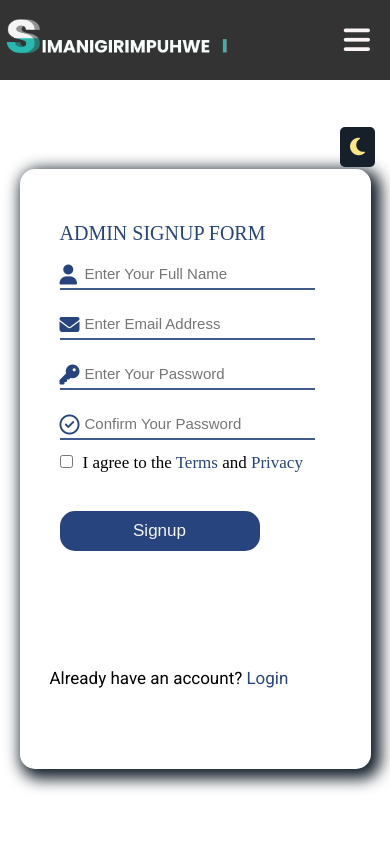
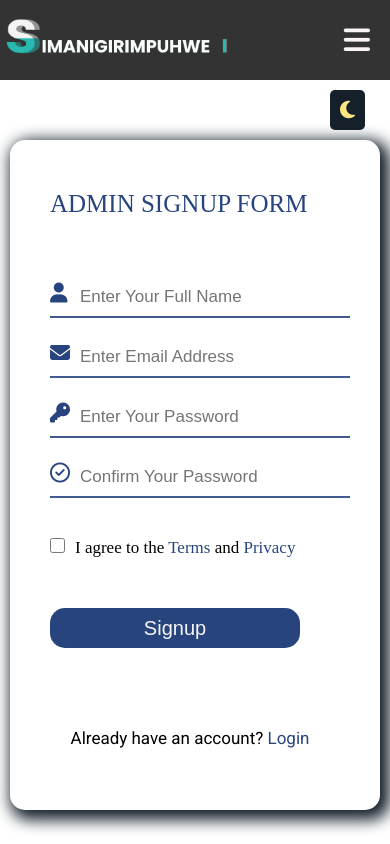
Before and after one commit to SimonImanigirimpuhwe/my-brand-website, a plain HTML site: page signup/index.html in a window 390 px wide. Shown: the top 844 px of the page. Drawn offline with Linux system fonts and the light colour scheme.

Commit message:
bg(responsiveness): fix pages responsiveness

```diff
--- a/styles/article.css
+++ b/styles/article.css
@@ -10,6 +10,7 @@ header and footer styles are found in helper.css
     display: flex;
     flex-direction: row;
     -ms-flex-direction: row;
+    padding-top: 20px;
 }
 #back-btn{
     margin-left: 20px;
@@ -293,6 +294,7 @@ customise responsivess
         display: flex;
         flex-direction: column;
         -ms-flex-direction: column;
+        padding-top: 50px;
     }
     .interaction-menu{
         width: 250px;
@@ -302,7 +304,7 @@ customise responsivess
     .comment-form{
         margin: auto;
         margin-top: 30px;
-        width: 350px;
+        width: 300px;
     }
     #comments-card{
         margin: auto;
@@ -316,7 +318,4 @@ customise responsivess
         width: 300px;
         height: 250px;
     }
-    .toggle-switch{
-        padding-top: 16vh;
-    }
 }
--- a/styles/contact.css
+++ b/styles/contact.css
@@ -65,6 +65,7 @@ Header and footer styles are found in helper.css
     font-family: 'Roboto', sans-serif;
     font-size: 15px;
     line-height: 29px;
+    padding-right: 30px;
 }
 #contact-form h3{
     margin-left: -70%;
@@ -80,6 +81,9 @@ Header and footer styles are found in helper.css
     border: 2px solid  #27447e;
     box-sizing: border-box;
     padding-left: 10px;
+}
+input{
+    font-size: 17px;
 }
 #message-area{
     width: 400px;
@@ -147,25 +151,21 @@ customise responsivenss
     #query-wrapper{
         height: 656px;
         margin-right: 50px;
-
      }
-}
-@media screen and (max-width: 1140px){
-
 }
 @media screen and (max-width: 1140px){
     .contact-container{
         display: flex;
-        flex-direction: column;
-        -ms-flex-direction:column;
+        flex-direction: column-reverse;
+        -ms-flex-direction:column-reverse;
         padding-top: 5vh;
         padding-bottom: 10vh;
     }
     #query-wrapper{
         margin: auto;
-        width: 500px;
+        width: 80%;
         height: 656px;
-        margin-top: 10vh;
+        margin-top: 15px;
         justify-content: center;
      }
      #query-wrapper img{
@@ -183,39 +183,41 @@ customise responsivenss
         font-family: 'Roboto', sans-serif;
         font-size: 20px;
     }
+    #contacts-wrapper{
+        margin: auto;
+        padding-top: 50px;
+     }
+     #contact-form label,
+     textarea{
+         font-size: 20px;
+         font-weight: medium;
+     }
+     #email,
+     #name,
+     #message-area{
+     width: 500px;
+     margin: auto;
+     }
 }
 @media screen and (max-width: 761px){
-    .contact-container{
-        display: flex;
-        flex-direction: column;
-        -ms-flex-direction:column;
-        padding-top: 5vh;
-        padding-bottom: 10vh;
+    #email,
+    #name{
+    width:350px;
+    height: 40px;
     }
-    #contacts-wrapper{
-       margin: auto;
-    }
-    #query-wrapper img{
-        display: none;
-    }
-    #query-wrapper{
-       margin: auto;
-       width: 300px;
-       height: 500px;
-       margin-top: 10vh;
-       padding-right: 20px;
-    }
-    #query-wrapper h3{
-        margin: auto;
+    #message-area{
+        margin-bottom: 20px;
+        width: 350px;
     }
     #submit-form{
         margin: auto;
         width: 200px;
-        height: 40px;
     }
-    #contact-form{
-        margin: auto;
-    }
+    #query-wrapper{
+        height: 500px;
+     }
+}
+@media screen and (max-width: 495px){
     #email,
     #name{
     width: 270px;
@@ -225,4 +227,20 @@ customise responsivenss
         margin-bottom: 20px;
         width: 270px;
     }
+    #query-wrapper{
+        width: 90%;
+     }
+     #submit-form{
+        width: 150px;
+    }
 }
+@media screen and (max-width: 354px){
+    #email,
+    #name,
+    #message-area{
+    width: 200px;
+    }
+    #query-wrapper{
+        width: 90%;
+     }
+}
--- a/styles/helper.css
+++ b/styles/helper.css
@@ -66,9 +66,9 @@ header{
     height: 70px;
 }
 .toggle-switch{
-    padding-top: 15vh;
+    margin-top: 90px;
     margin-left:  auto;
-    padding-right: 50px;
+    padding-right: 60px;
 }
 .toggle-switch button{
     position: fixed;
@@ -76,6 +76,7 @@ header{
     padding: 10px;
     border-radius: 5px;
     background: #15202b;
+    z-index: 1;
 }
 .toggle-switch button:hover{
     cursor: pointer;
--- a/styles/login.css
+++ b/styles/login.css
@@ -6,7 +6,9 @@ body{
     background: #FFFFFF;
 }
 main{
-    height: 100vh;
+    width: 80%;
+    margin: auto;
+    margin-bottom: 50px;
 }
 #login-form-container{
     background: white;
@@ -14,10 +16,10 @@ main{
     flex-direction: row;
     -ms-flex-direction: row;
     justify-content: space-around;
-    margin-left: 20%;
-    margin-right: 20%;
-    height: 75%;
-    margin-top: 5vh;
+    height:550px;
+    width: 100%;
+    border-radius: 15px;
+    margin-top: 50px;
     border-radius: 15px;
     box-shadow: 5px 5px 15px 2px #15202b;
 }
@@ -26,7 +28,9 @@ main{
     flex-direction: column;
     -ms-flex-direction: column;
     padding-top: 50px;
-    padding-bottom: 20px;
+    padding-bottom: 40px;
+    padding-left: 30px;
+    padding-right: 20px;
 }
 #login-form div{
     position: relative;
@@ -39,27 +43,31 @@ main{
     color: #27447e;
 }
 #login-form p{
-    font-size: 20px;
+    font-size: 30px;
     text-transform: uppercase;
     color:#27447e;
     padding-bottom: 50px;
+    padding-top: 10px;
 }
 #password-reset{
     padding-top: 50px;
 }
 #login-form input:not([type='checkbox']){
-    height: 30px;
-    width: 100%;
+    height: 40px;
+    width:  450px;
     padding-left: 25px;
     border-top: hidden;
     border-right: hidden;
     border-left: hidden;
     border-bottom: 2px solid #27447e;
     margin: 10px 0;
-    font-size: 15px;
+    font-size: 17px;
 }
 #login-form input:focus{
     outline: none;
+}
+#password-reset{
+    font-size: 20px;
 }
 #password-reset a{
     text-decoration: none;
@@ -68,9 +76,10 @@ main{
 }
 #login-form button{
     background: #27447E;
-    margin-top: 50px;
-    height: 40px;
-    font-size: 17px;
+    margin-top: 80px;
+    height: 50px;
+    font-size: 20px;
+    width: 300px;
     color: white;
     border-radius:15px;
     border: none;
@@ -83,17 +92,23 @@ main{
     border: 1px solid #f5f5ff;
 }
 #imag-wrapper{
-    padding-top: 50px;
+    padding-top: 70px;
+    display: flex;
+    flex-direction: column;
+    -ms-flex-direction: column;
+    padding-bottom: 40px;
 }
 #imag-wrapper img{
     width: 200px;
     padding-left: 20px;
-    margin-left: -30px;
-    margin-top: 35%;
+    margin-top: 20%;
 }
 #imag-wrapper p{
-    padding-top: 60px;
-    font-size: 20px;
+    font-size: 25px;
+    padding-bottom: 70px;
+    padding-right: 10px;
+    margin-top: auto;
+    font-family: 'Roboto', sans-serif;
 }
 #imag-wrapper a{
     text-decoration: none;
@@ -147,141 +162,79 @@ Style dark mode
 customize responsiveness
 =======================================
 */
-@media screen and (max-width: 1085px){
-    #login-form-container{
-        height: 80%;
-    }
-}
-@media screen and (max-width:1013px){
+@media screen and (max-width: 1060px){
     #imag-wrapper img{
         display: none;
-    }
-    #login-form {
-        margin-right: 20%;
-        margin-left: 40px;
-        padding: 0;
-        padding-top: 1vh;
     }
     #login-form-container{
         display: flex;
         flex-direction: column;
         -ms-flex-direction: column;
-        margin-top: 3vh;
-        margin-left: 20%;
-        margin-right: 20%;
-        height: 90%;
+        height:650px;
+    }
+    main{
+        width: 90%;
+    }
+    #login-form{
+        align-self: center;
     }
     #imag-wrapper p{
-        padding-bottom: 100px;
-        text-align: center;
+        align-self: center;
+        margin-left: -100px;
+    }
+}
+@media screen and (max-width:530px){
+    #login-form input:not([type='checkbox']){
+        width:  350px;
     }
     #login-form p{
-        padding-bottom: 10px;
+        font-size: 25px;
     }
-    #imag-wrapper{
-        padding-top:0;
+    #imag-wrapper p,
+    #password-reset{
+        font-size: 18px;;
     }
 }
-
-@media screen and (max-width:853px){
-    #imag-wrapper img{
-        display: none;
+@media screen and (max-width: 417px){
+    #login-form input:not([type='checkbox']){
+        width:  250px;
     }
-    #login-form {
-        margin-right: 20%;
-        margin-left: 40px;
+    #imag-wrapper p{
+        margin-left: unset;
+    }
+    main{
+        width: 95%;
     }
     #login-form button{
-        margin-top: 50px;
-        height: 40px;
-        margin-bottom: 20px;
-        width: 300px;
-        align-self: center;
+        width: 250px;
     }
-    #login-form-container{
-        display: flex;
-        flex-direction: column;
-        -ms-flex-direction: column;
-        margin-left: 15%;
-        margin-right: 15%;
-        height: 90%;
+}
+@media screen and (max-width: 320px){
+    #login-form input:not([type='checkbox']){
+        width:  200px;
     }
-    #imag-wrapper p{
-        padding-bottom: 100px;
-        margin-left: 40px;
+    main{
+        width: 97%;
+    }
+    #login-form button{
+        width: 200px;
     }
     #login-form p{
-        padding-bottom: 10px;
+        font-size: 20px;
     }
 }
-@media screen and (max-width:671px){
-    #imag-wrapper img{
-        display: none;
+@media screen and (max-width: 260px){
+    #login-form input:not([type='checkbox']){
+        width:  150px;
     }
-    #login-form {
-        margin-right: 10%;
-        margin-left: 20px;
-    }
-    #login-form-container{
-        display: flex;
-        flex-direction: column;
-        -ms-flex-direction: column;
-        margin-left: 5%;
-        margin-right: 5%;
-        height: 90%;
-    }
-    #login-form{
-        padding-bottom: 5px;
+    main{
+        width: 98%;
     }
     #login-form button{
-        margin-top: 40px;
-        margin-bottom: 20px;
-        height: 40px;
-    }
-    #imag-wrapper p{
-        padding-bottom: 150px;
-        margin-left: 10px;
+        width: 150px;
     }
     #login-form p{
-        padding-bottom: 10px;
+        font-size: 17px;
+        padding-top: 25px;
     }
 }
-@media screen and (max-width: 366px){
-    #login-form button{
-        margin-top: 40px;
-        margin-bottom: 20px;
-        height: 40px;
-        width: 200px;
-    }
-}
-@media screen and (max-width: 272px){
-    #login-form p{
-        padding-top: 30px;
-        font-size: 15px;
-    }
-    #login-form button{
-        margin-top: 40px;
-        margin-bottom: 20px;
-        height: 30px;
-        width: 150px;
-    }
-}
-@media screen and (max-width: 178px){
-    #login-form-container{
-        height: 80%;
-        width: 250px;
-    }
-    #login-form button{
-        margin-top: 40px;
-        margin-bottom: 20px;
-        height: 30px;
-        width: 100px;
-    }
-    #imag-wrapper p{
-        margin-bottom: 30px;
-        font-size: 15px;
-    }
-    #login-form p{
-        margin-top: 10px;
-    }
-}
--- a/styles/signup.css
+++ b/styles/signup.css
@@ -5,7 +5,9 @@ body{
     background: #FFFFFF;
 }
 main{
-    height: 100vh;
+    width: 80%;
+    margin: auto;
+    margin-bottom: 50px;
 }
 #signup-form-container{
     background: white;
@@ -13,22 +15,21 @@ main{
     flex-direction: row;
     -ms-flex-direction: row;
     justify-content: space-around;
-    margin-left: 20%;
-    margin-right: 20%;
-    height: 75%;
+    height:600px;
+    width: 100%;
     border-radius: 15px;
     box-shadow: 5px 5px 15px 5px  #15202b;
-    margin-top: 5vh;
+    margin-top: 50px;
 }
 #signup-form{
-    padding-top: 25px;
+    padding-top: 50px;
     padding-left: 30px;
     padding-right: 20px;
 }
 #signup-form p{
-    font-size: 20px;
+    font-size: 30px;
     text-transform: uppercase;
-    padding-bottom: 5px;
+    padding-bottom: 50px;
     color:#27447e;
 }
 #signup-form i{
@@ -39,7 +40,7 @@ main{
     text-transform: uppercase;
     top: 15px;
     left: 0;
-    font-size: 20px;
+    font-size: 25px;
     color: #27447e;
 }
 #signup-form div{
@@ -47,21 +48,25 @@ main{
 }
 #agreement-input span{
     padding-left:10px ;
-    font-size: 17px;
+    font-size: 25px;
 }
 #agreement-input{
-    font-size: 20px;
+    padding-top: 30px;
 }
 #signup-form input:not([type='checkbox']){
-    height: 30px;
-    width: 100%;
-    padding-left: 25px;
+    height: 40px;
+    width: 500px;
+    padding-left:30px;
     border-top: hidden;
     border-right: hidden;
     border-left: hidden;
     border-bottom: 2px solid #425B8E;;
     margin: 10px 0;
-    font-size: 15px;
+    font-size: 20px;
+}
+#signup-form input[type='checkbox']{
+    height: 20px;
+    width: 20px;
 }
 input:focus{
     outline: none;
@@ -69,11 +74,11 @@ input:focus{
 #signup-form button{
     background: #27447E;
     border-radius: 15px;
-    margin-top: 15%;
+    margin-top: 50px;
     margin-bottom: 10px;
-    width: 250px;
-    height: 40px;
-    font-size: 17px;
+    width: 300px;
+    height: 50px;
+    font-size: 20px;
     color: #F5F5F5;
     border: none;
 }
@@ -92,16 +97,23 @@ input:focus{
     text-decoration: underline;
     cursor: pointer;
 }
+#image-wrapper {
+    padding-top: 70px;
+    display: flex;
+    flex-direction: column;
+    -ms-flex-direction: column;
+    padding-bottom: 40px;
+}
 #image-wrapper img{
     width: 200px;
     height: 300px;
     padding-left: 20px;
 }
 #image-wrapper >p{
-    font-size: 18px;
-    padding-bottom: 30px;
+    font-size: 25px;
+    padding-bottom: 50px;
     padding-right: 10px;
-    padding-top: 20px;
+    margin-top: auto;
     font-family: 'Roboto', sans-serif;
 }
 #image-wrapper a{
@@ -150,119 +162,97 @@ Style dark mode
     background:#15202b;
     color: #15202b;
 }
+
+
 /*==========================
 customize responsiveness
 ===========================
 */
-@media screen and (max-width: 1900px){
-    #signup-form{
-        padding-top: 7vh;
-    }
-    #signup-form-container{
-        height: 70%;
-    }
-}
-@media screen and (max-width:1024px){
+
+@media screen and (max-width:1153px){
     #image-wrapper img{
         display: none;
-    }
-    #signup-form {
-        margin-right: 15%;
-        margin-left: 15%;
-    }
-    #signup-form button{
-        width: 350px;
-        height: 40px;
-    }
-    #image-wrapper >p{
-        margin-left: 25%;
     }
     #signup-form-container{
         flex-direction: column;
         -ms-flex-direction: column;
-        margin-left: 5%;
-        margin-right: 5%;
-        height: 80%;
+        height:670px;
+    }
+    main{
+        width: 90%;
+    }
+    #image-wrapper{
+        align-self: center;
+        padding-left: unset;
+    }
+    #image-wrapper p{
+        margin-left: -100px;
+    }
+    #signup-form{
+        align-self: center;
+    }
+}
+@media screen and (max-width: 615px){
+    #signup-form input:not([type='checkbox']){
+        width: 400px;
+    }
+    main{
+        width: 95%;
+    }
+    #image-wrapper p{
+        margin-left: unset;
+    }
+}
+@media screen and (max-width: 450px){
+    #signup-form input:not([type='checkbox']){
+        width: 300px;
+        font-size: 17px;
+    }
+    #signup-form p{
+        font-size: 25px;
+    }
+    #agreement-input span{
+        font-size: 17px;
+    }
+    #signup-form input[type='checkbox']{
+        height: 15px;
+        width: 15px;
+    }
+    #signup-form i{
+        font-size: 20px;
     }
     #image-wrapper >p{
-        padding-top: 5px;
+        font-size: 17px;
+    }
+    #signup-form button{
+        width: 250px;
+        height: 40px;
     }
 }
-
-@media screen and (max-width:852px){
-    #signup-form-container{
-        flex-direction: column;
-        -ms-flex-direction: column;
-        margin-left: 5%;
-        margin-right: 5%;
-        height: 70%;
+@media screen and (max-width:345px){
+    #signup-form input:not([type='checkbox']){
+        width: 250px;
     }
-    #image-wrapper img{
-        display: none;
+}
+@media screen and (max-width: 300px){
+    #signup-form input:not([type='checkbox']){
+        width: 100%;
     }
-    #signup-form {
-        margin-right: 10%;
-        margin-left: 10px;
+    main{
+        width: 98%;
     }
     #signup-form button{
-        margin-top: 10%;
-        margin-bottom: 10px;
-        width: 250px;
-        height: 40px;
-
+        width: 200px;
+    }
+    #signup-form p{
+        font-size: 20px;
     }
     #image-wrapper >p{
-        margin-left:30px;
+        padding-left: 10px;
     }
 }
-
-@media screen and (max-width: 671px){
-    #image-wrapper img{
-        display: none;
-    }
-    #signup-form {
-        margin-right: 10%;
-        margin-left: 10px;
-        padding-top: 2px;
-    }
-    main{
-        height: 120vh;
-    }
-    #signup-form button{
-        margin-top: 15%;
-        margin-bottom: 10px;
-        width: 200px;
-    }
-    #signup-form-container{
-        flex-direction: column;
-        -ms-flex-direction: column;
-        margin-left: 5%;
-        margin-right: 5%;
-        height: 600px;
-        margin-bottom: 50px;
-    }
-    #image-wrapper >p{
-        padding-top: 5px;
-        font-size: 17px;
-    }
-}
-@media screen and (max-width: 320px){
+@media screen and (max-width: 215px){
     #signup-form button{
         width: 150px;
     }
-    main{
-        height: 80vh;
-    }
 }
-@media screen and (max-width: 231px){
-    #signup-form button{
-        width: 120px;
-        height: 30px;
-    }
-}
-@media screen and (max-width: 170px){
-    #signup-form button{
-        width: 100px;
-        height: 20px;
-    }
-}
```
Also changed, not shown: styles/blog.css (+18 -7 lines), styles/style.css (+46 -56 lines).
